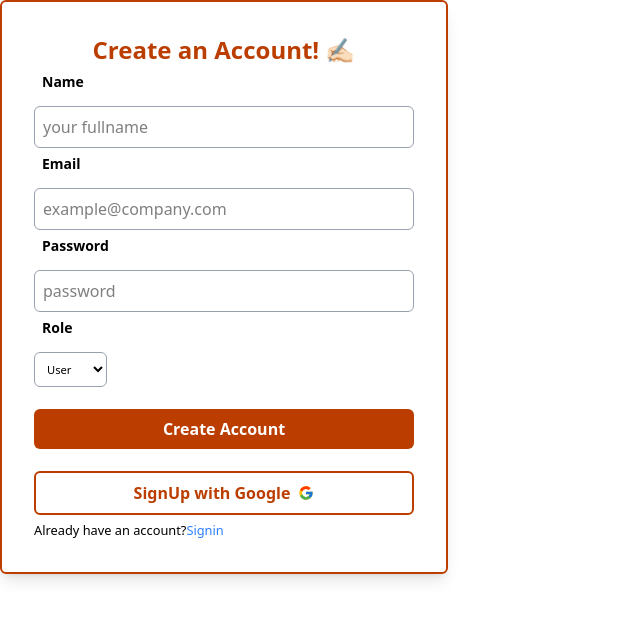
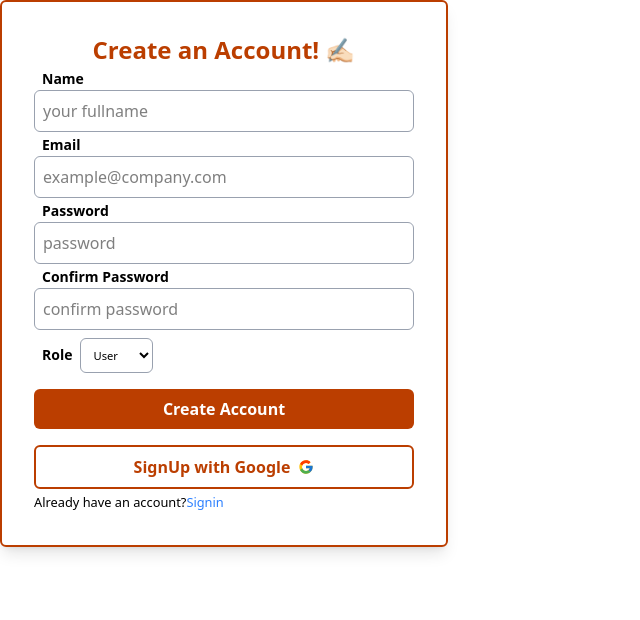
Before and after one commit to Solomon-Dzokoto/Pizza-App, a React (Vite) app: page / in a window 1280 px wide. Shown: the top 620 px of the page, without its empty margins (0-640 px from the left). Built offline with nearby package versions, Linux system fonts and the light colour scheme; no server answers.

Commit message:
updated the signup page

```diff
--- a/src/App.tsx
+++ b/src/App.tsx
@@ -1,5 +1,5 @@
-import Login from "./Page/Login"
-import Signup from "./Page/Signup"
+import Login from "./components/Auth/Login"
+import Signup from "./components/Auth/Signup"
 import { store } from "./redux/store/store"
 import { Provider } from "react-redux"
 import { BrowserRouter as Router ,Routes,Route } from "react-router-dom"
--- /dev/null
+++ b/src/components/Auth/ForgotPassword.tsx
@@ -0,0 +1,43 @@
+import { useForm } from "react-hook-form";
+import { yupResolver } from "@hookform/resolvers/yup";
+import * as yup from "yup";
+import { useDispatch, useSelector } from "react-redux";
+import { resetPassword } from "../../redux/reducers/AuthReducer";
+import type { RootState, AppDispatch } from "../../redux/store/store";
+
+const schema = yup.object().shape({
+    email: yup.string().email("Invalid email").required("Email is required"),
+});
+
+const ForgotPassword = () => {
+    const dispatch = useDispatch<AppDispatch>();
+    const { loading, error, resetEmailSent } = useSelector((state: RootState) => state.auth);
+
+    const { register, handleSubmit, formState: { errors } } = useForm({
+        resolver: yupResolver(schema),
+    });
+
+    const onSubmit = (data: any) => {
+        dispatch(resetPassword(data.email));
+    };
+
+    return (
+        <div>
+            <h2 className="text-[1.5rem] ">Forgot Password</h2>
+            {resetEmailSent ? (
+                <p className="text-green-500">A password reset link has been sent to your email.</p>
+            ) : (
+                <form onSubmit={handleSubmit(onSubmit)}>
+                    <input {...register("email")} placeholder="Enter your email" />
+                    {errors.email && <p>{errors.email.message}</p>}
+                    <button type="submit" disabled={loading}>
+                        {loading ? "Sending..." : "Reset Password"}
+                    </button>
+                    {error && <p className="text-red-500">{error}</p>}
+                </form>
+            )}
+        </div>
+    );
+};
+
+export default ForgotPassword;
--- a/src/Page/Login.tsx
+++ b/src/components/Auth/Login.tsx
@@ -3,11 +3,10 @@ import { FcGoogle } from "react-icons/fc";
 import { useForm } from "react-hook-form";
 import * as yup from "yup"
 import { yupResolver } from "@hookform/resolvers/yup";
-import React from "react";
 import { useDispatch, useSelector } from "react-redux"
-import { RootState, AppDispatch } from "../redux/store";
-import { loginWithEmailAndPassword, signInWithGoogle } from "../redux/reducers/AuthReducer";
-import loader from '../../public/assets/loading.png'
+import { RootState, AppDispatch } from "../../redux/store/store";
+import { loginWithEmailAndPassword, signInWithGoogle } from "../../redux/reducers/AuthReducer";
+import loader from '/assets/loading.png'
 
 const Login = () => {
 
@@ -39,8 +38,9 @@ const Login = () => {
           <label htmlFor="password" className="font-semibold text-sm  px-2 mb-2">Password</label>
           <input {...register("password")} type="password" placeholder="password" className="border p-2 outline-[#BB3E00]  border-gray-400  w-full rounded-md " />
           {errors.password && <small className="text-red-500">{errors.password.message}</small>}
+          <small>You forgot your password? <a href="#" className="text-blue-500 transition-all  hover:underline">Reset Password</a> </small>
           <button type="submit" disabled={loading} className="bg-[#BB3E00] hover:bg-[#bb3e00f1] cursor-pointer text-white block font-semibold py-2 px-4 rounded-md mt-4"> {loading ? <img className="text-center" src={loader} alt="loader" /> : "SignIn"} </button>
-          <button type="submit" onClick={()=>  dispatch(signInWithGoogle())} className="border-2 flex items-center hover:border-[#bb3e00f1] hover:text-[#bb3e00f1] justify-center gap-2 border-[#BB3E00] text-[#BB3E00] cursor-pointer  font-semibold py-2 px-4 rounded-md mt-4">SignIn with Google <FcGoogle /> </button>
+          <button type="submit" onClick={()=>  dispatch(signInWithGoogle())} className="border-2 flex items-center hover:border-[#bb3e00f1] hover:text-[#bb3e00f1] justify-center gap-2 border-[#BB3E00] text-[#BB3E00] cursor-pointer  font-semibold py-2 px-4 rounded-md mt-2">SignIn with Google <FcGoogle /> </button>
           <small>You don't have an account? <Link to="/signup" className="text-blue-500 hover:text-blue-700">Signin</Link></small>
         </form>
       </article>
--- a/src/Page/Signup.tsx
+++ b/src/components/Auth/Signup.tsx
@@ -3,9 +3,9 @@ import { FcGoogle } from "react-icons/fc";
 import { useDispatch } from "react-redux";
 import * as yup from "yup"
 import { yupResolver } from "@hookform/resolvers/yup";
-import {signupWithEmailAndPassword ,signInWithGoogle} from "../redux/reducers/AuthReducer"
+import {signupWithEmailAndPassword ,signInWithGoogle} from "../../redux/reducers/AuthReducer"
 import { useForm } from "react-hook-form";
-import { AppDispatch } from "../redux/store/store";
+import { AppDispatch } from "../../redux/store/store";
 
 const Signup = () => {
 
@@ -15,6 +15,7 @@ const Signup = () => {
     name: yup.string().required("Name is required"),
     email: yup.string().email("Please enter a valid email").required("Email is required"),
     password: yup.string().min(6).required("Password is required"),
+    confirmPassword: yup.string().min(6).required("Confirm Password is required").oneOf([yup.ref("password")],"Password don't match!"),
     role: yup.string().required("Role is required"),
   })
 
@@ -30,25 +31,28 @@ const Signup = () => {
 
   return (
     <article className="border-2 shadow-lg rounded-md max-w-[30vw] min-w-[35vw] border-[#BB3E00] p-8">
-      <form onClick={handleSubmit(onSubmit)} className="grid gap-1.5" >
+      <form onClick={handleSubmit(onSubmit)} className=" gap-1.5" >
         <h1 className="font-semibold text-center text-2xl text-[#BB3E00] ">Create an Account! ✍🏻</h1>
         <label htmlFor="name" className="font-semibold text-sm px-2  mb-2">Name</label>
         <input {...register("name")} type="text" placeholder="your fullname"  className="border p-2 outline-[#BB3E00] border-gray-400  w-full rounded-md " />
-        {errors.name && <small className="text-red-500">{errors.name.message}</small>}
+        {errors.name && <small className="text-red-500 block">{errors.name.message}</small>}
         <label htmlFor="email" className="font-semibold  px-2 text-sm  mb-2">Email</label>
         <input  {...register("email")} type="email" placeholder="example@company.com" className="border border-gray-400 outline-[#BB3E00]  p-2 w-full rounded-md " />
-        {errors.email && <small className="text-red-500">{errors.email.message}</small>}
+        {errors.email && <small className="text-red-500 block">{errors.email.message}</small>}
         <label htmlFor="password" className="font-semibold text-sm  px-2 mb-2">Password</label>
         <input {...register("password")}  type="password" placeholder="password" className="border p-2 outline-[#BB3E00]  border-gray-400  w-full rounded-md " />
-        {errors.password && <small className="text-red-500">{errors.password.message}</small>}
+        {errors.password && <small className="text-red-500 block">{errors.password.message}</small>}
+        <label htmlFor="confirmPassword" className="font-semibold text-sm  px-2 mb-2">Confirm Password</label>
+        <input {...register("confirmPassword")}  type="password" placeholder="confirm password" className="border p-2 outline-[#BB3E00]  border-gray-400  w-full rounded-md " />
+        {errors.confirmPassword && <small className="text-red-500 block">{errors.confirmPassword.message}</small>}
         <label htmlFor="role" className="font-semibold  px-2 text-sm  ">Role</label>
         <select {...register("role")}  id="role" name="role" className="border  text-[.7rem] outline-[#BB3E00]  border-gray-400 p-2 w-fit rounded-md mt-2">
           <option  value="user">User</option>
           <option value="admin">Admin</option>
         </select>
         {errors.role && <small className="text-red-500">{errors.role.message}</small>}
-        <button type="submit" className="bg-[#BB3E00] cursor-pointer text-white block font-semibold py-2 px-4 rounded-md mt-4">Create Account</button>
-        <button onClick={()=> dispatch(signInWithGoogle())} type="submit" className="border-2 flex items-center justify-center gap-2 border-[#BB3E00] text-[#BB3E00] cursor-pointer  font-semibold py-2 px-4 rounded-md mt-4">SignUp with Google <FcGoogle/> </button>
+        <button type="submit" className="bg-[#BB3E00] w-full cursor-pointer text-white block font-semibold py-2 px-4 rounded-md mt-4">Create Account</button>
+        <button onClick={()=> dispatch(signInWithGoogle())} type="submit" className="border-2 flex items-center justify-center gap-2 border-[#BB3E00] w-full text-[#BB3E00] cursor-pointer  font-semibold py-2 px-4 rounded-md mt-4">SignUp with Google <FcGoogle/> </button>
         <small>Already have an account?<Link to="/login" className="text-blue-500 hover:text-blue-700">Signin</Link></small>
       </form>
     </article>
--- a/src/redux/reducers/AuthReducer.tsx
+++ b/src/redux/reducers/AuthReducer.tsx
@@ -55,7 +55,7 @@ export const loginWithEmailAndPassword = createAsyncThunk('auth/login', async (c
         if (!userData) throw new Error("User not found");
 
         return { uid: user.uid, email, name: userData?.name, role: userData?.role, photoURL: userData?.photoURL };
-    } catch (error: any) {
+    } catch (error: any ) {
         return rejectWithValue(error.message);
     }
 });
@@ -99,9 +99,10 @@ export const logout = createAsyncThunk("auth/logout", async (_, { rejectWithValu
 export const resetPassword = createAsyncThunk(
     "auth/resetPassword",
     async (email: string, { rejectWithValue }) => {
+        if (!email) throw new Error("Email is required");
         try {
             await sendPasswordResetEmail(auth, email);
-            return email; // If successful, return email to show confirmation message
+            return email;
         } catch (error: any) {
             return rejectWithValue(error.message);
         }
```
